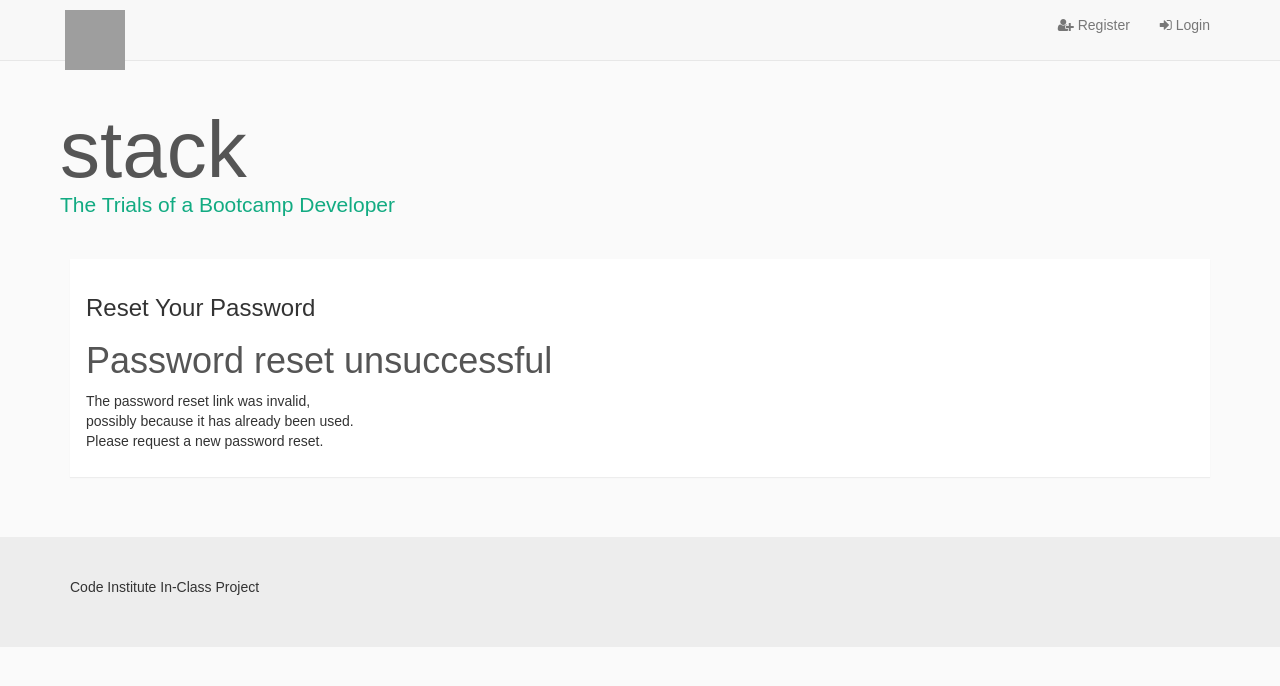
After one commit to hschafer2017/django-blog-site, a Django app: a page that uses templates/registration/password_reset_confirm.html in a window 1280 px wide. The commit adds this page. Shown: the top 686 px of the page. Run offline with Django 3.2, Linux system fonts and the light colour scheme; some libraries are stand-ins or nearby versions; grey boxes are pictures that could not be loaded.

Commit message:
author specific edits and password backend working

```diff
--- a/accounts/templates/accounts/login.html
+++ b/accounts/templates/accounts/login.html
@@ -8,6 +8,7 @@
    {{form | as_bootstrap }}
 
     <input type="submit" value="Login"/>
+    <p><a href="{% url 'password_reset' %}">Forgot Your Password?</a></p>
 </form>
 
 {% endblock content %}
--- a/accounts/urls.py
+++ b/accounts/urls.py
@@ -1,11 +1,21 @@
 # ACCOUNTS FOLDER
 from django.conf.urls import url
+from django.urls import path, reverse_lazy
 from accounts.views import do_login, register, do_logout, profile
+from django.contrib.auth.views import password_reset, password_reset_done, password_reset_confirm, password_reset_complete
+
 
 
 urlpatterns = [
-    url(r'^login', do_login, name='login'),
-    url(r'^register$', register, name='register'),
-    url(r'^logout$', do_logout, name='logout'),
-    url(r'^profile$', profile, name='profile')
+    path('login', do_login, name='login'),
+    path('register', register, name='register'),
+    path('logout', do_logout, name='logout'),
+    path('profile', profile, name='profile'),
+    path('password-reset/', password_reset,
+        {'post_reset_redirect': reverse_lazy('password_reset_done')}, name='password_reset'),
+    path('password-reset/done/', password_reset_done, name='password_reset_done'),
+    url(r'^password-reset/(?P<uidb64>[0-9A-Za-z]+)-(?P<token>.+)/$', password_reset_confirm,
+        {'post_reset_redirect': reverse_lazy('password_reset_complete')}, name='password_reset_confirm'),
+        path('password-reset/complete/', password_reset_complete, name='password_reset_complete')
+
     ]
--- a/posts/forms.py
+++ b/posts/forms.py
@@ -7,4 +7,4 @@ from .models import Post
 class PostForm(ModelForm):
     class Meta:
         model = Post
-        fields = ['title', 'content', 'tag', 'published_date', 'image', 'owner']
+        fields = ['title', 'content', 'tag', 'published_date', 'image']
--- a/posts/models.py
+++ b/posts/models.py
@@ -13,7 +13,8 @@ class Post(models.Model):
   views = models.IntegerField(default=0)
   tag = models.CharField(max_length=30, blank=True, null=True)
   image = models.ImageField(upload_to="images", blank=True, null=True)
-  owner = models.ForeignKey(User, related_name='blogs', null=False, on_delete=models.CASCADE)
+  owner = models.ForeignKey(User, related_name='blogs', null=True, default= 1, on_delete=models.SET_NULL)
+  # if you have SET_NULL and for the on_delete and null=True, then the user will show up as "none" if you delete the user. If you have SET_DEFAULT, it will transfer ownership to the admin if the user who posted is deleted.
 
   def __str__(self):
     return self.title
--- a/posts/templates/posts/postdetail.html
+++ b/posts/templates/posts/postdetail.html
@@ -7,7 +7,7 @@
             <a class="story-img" href="#">
                 <img src="{% static 'images/profile.jpg' %}" class="img-circle">
             </a>
-            <p><span class="boldtext">Author:</span> Haley</p>
+            <p><span class="boldtext">Author:</span>{{post.owner}}</p>
         </div>
         <div class="col-sm-10 col-md-9">
             {% if post.image %}
@@ -21,7 +21,9 @@
                     <p><span class="boldtext">Views:</span> {{post.views}}</p>
                     <p><span class="boldtext">Tag:</span> {{ post.tag }}</p>
                     <a href="{% url 'get_posts' %}" class="btn btn-default">Back to Blog</a>
+                    {% if user.is_authenticated and user == post.owner or user.is_superuser %}
                     <a href="{% url 'edit_posts' post.id %}" class="btn btn-default">Edit Post</a>
+                    {% endif %}
                     <hr>
                 </div>
             </div>
--- /dev/null
+++ b/templates/registration/password_reset_confirm.html
@@ -0,0 +1,36 @@
+{% extends "posts/base.html" %}
+
+{% block content %}
+<h3>Reset Your Password</h3>
+
+    {% if validlink %}
+        <p>Please enter your new password twice.<br />
+           So we can verify you typed it in correctly.</p>
+        <form action="" method="post" class="accountform">
+            <div style="display:none">
+                <input type="hidden" value="{{ csrf_token }}" name="csrfmiddlewaretoken">
+            </div>
+            <table>
+                <tr>
+                    <td>{{ form.new_password1.errors }}
+                        <label for="id_new_password1">New password:</label></td>
+                    <td>{{ form.new_password1 }}</td>
+                </tr>
+                <tr>
+                    <td>{{ form.new_password2.errors }}
+                        <label for="id_new_password2">Confirm password:</label></td>
+                    <td>{{ form.new_password2 }}</td>
+                </tr>
+                <tr>
+                    <td></td>
+                    <td><input type="submit" value="Change my password" /></td>
+                </tr>
+            </table>
+        </form>
+    {% else %}
+        <h1>Password reset unsuccessful</h1>
+        <p>The password reset link was invalid, <br />
+        possibly because it has already been used. <br />
+        Please request a new password reset.</p>
+    {% endif %}
+{% endblock %}
--- /dev/null
+++ b/templates/registration/password_reset_done.html
@@ -0,0 +1,6 @@
+{% extends "posts/base.html" %}
+
+{% block content %}
+<p>We've e-mailed you instructions for setting your password to the e-mail address you submitted.</p>
+<p>You should be receiving it shortly.</p>
+{% endblock %}
--- /dev/null
+++ b/templates/registration/password_reset_email.html
@@ -0,0 +1,6 @@
+{% extends "posts/base.html" %}
+
+{% block content %}
+<p>We've e-mailed you instructions for setting your password to the e-mail address you submitted.</p>
+<p>You should be receiving it shortly.</p>
+{% endblock %}
```
Also changed, not shown: posts/views.py (+5 -4 lines), templates/registration/password_reset_complete.html (added, +9 -0 lines), templates/registration/password_reset_form.html (added, +18 -0 lines), posts/migrations/0003_auto_20180618_1123.py (added), posts/migrations/0004_auto_20180618_1133.py (added), posts/migrations/0005_auto_20180618_1156.py (added).
